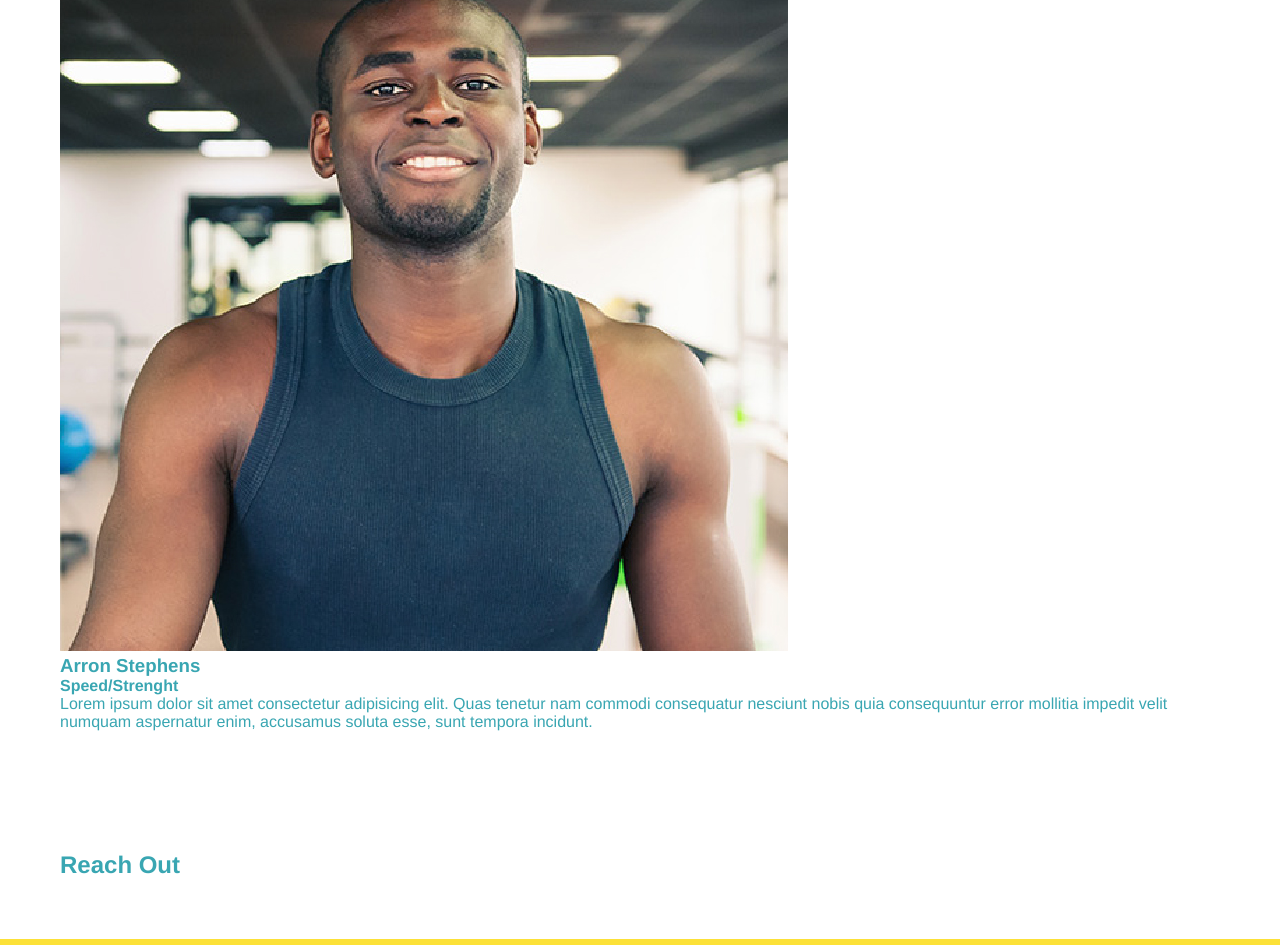
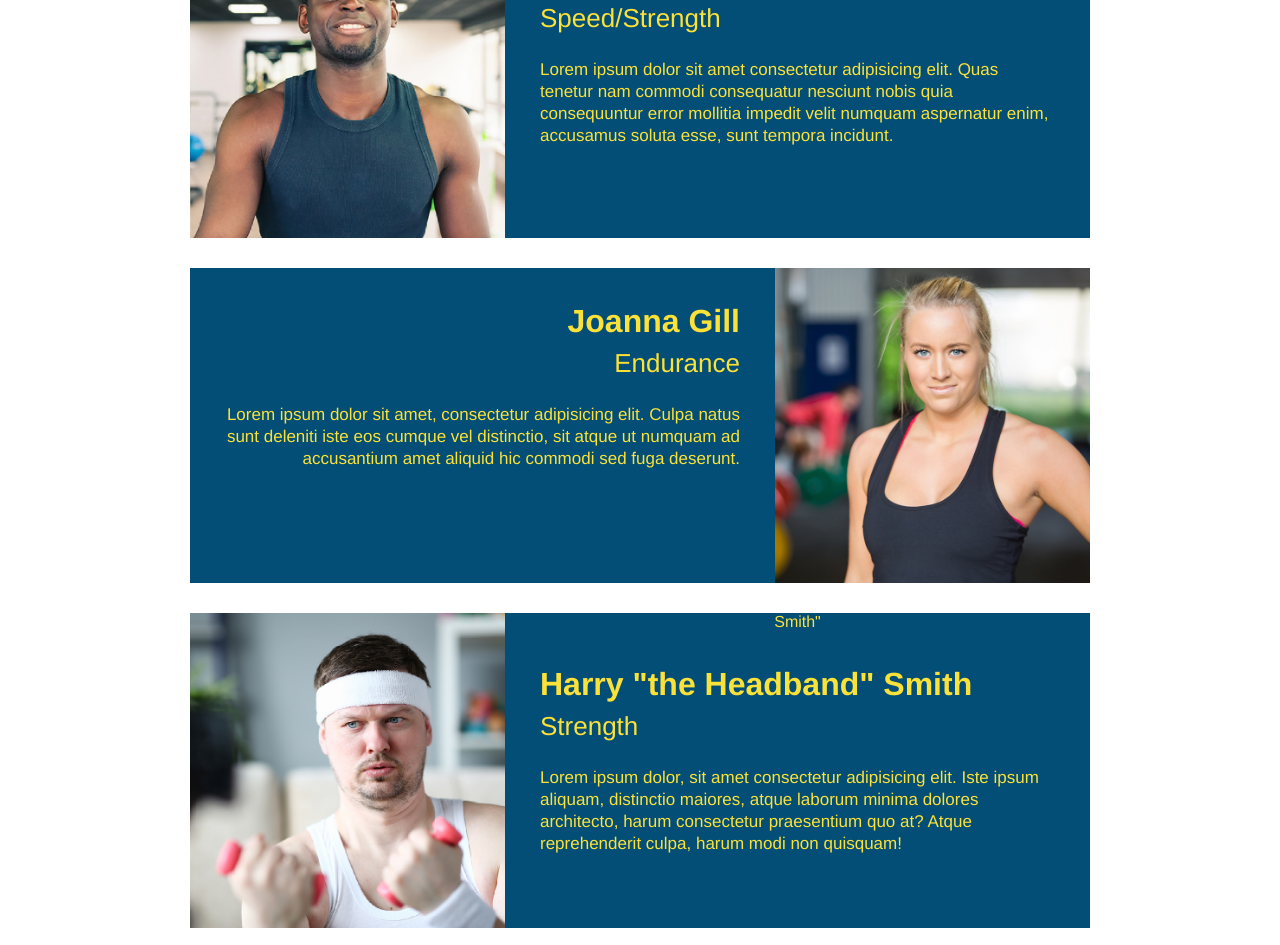
Before and after one commit to jd9913/Run-Buddy, a plain HTML site: page index.html in a window 1280 px wide. Shown: the part 2635-3580 px from the top of the page. Drawn offline with Linux system fonts and the light colour scheme.

Commit message:
trainers section update

```diff
--- a/assets/css/style.css
+++ b/assets/css/style.css
@@ -166,3 +166,44 @@ button {
 .steps span {
     font-size: 38px;
 }
+.trainers {
+    text-align: center;
+
+}
+.trainer{
+    width: 900px;
+    margin: 0 auto 30px auto;
+    background: #024e76;
+    color: #fce138;
+    overflow: auto;
+}
+.trainer img{
+    width: 35%;
+    float: left;
+}
+
+.trainer-bio{
+    padding: 35px;
+    float: left;
+    width: 65%;
+}
+.text-left{
+    text-align: left;
+
+}
+.text-right{
+    text-align: right;
+}
+.trainer-bio h3{
+    font-size: 32px;
+    margin-bottom: 8px;
+}
+.trainer-bio h4{
+    font-weight: lighter;
+    font-size: 26px;
+    margin-bottom: 25px;
+}
+.trainer-bio p{
+    font-size: 17px;
+    line-height: 1.3;
+}
--- a/index.html
+++ b/index.html
@@ -111,16 +111,36 @@
     </section>
 
     <!--"meet the trainers" section-->
-    <section id= "your-trainers" class="trainer">
+    <section id= "your-trainers" class="trainers">
         <h2 class="section-title primary-border"> Meet The Trainers</h2>
         <article class="trainer">
             <img src="./assets/images/trainer-1.jpg" alt="Arron Stephens in his workout clothes, ready to pump iron"/>
-            <div class="trainer-bio">
+            <div class="trainer-bio text-left">
                 <h3>Arron Stephens</h3>
-                <h4>Speed/Strenght</h4>
+                <h4>Speed/Strength</h4>
             <p>
                 Lorem ipsum dolor sit amet consectetur adipisicing elit. Quas tenetur nam commodi consequatur nesciunt nobis quia consequuntur error mollitia impedit velit numquam aspernatur enim, accusamus soluta esse, sunt tempora incidunt.
             </p>
+            </div>
+        </article>
+        <article class ="trainer">
+            <div class="trainer-bio text-right">
+                <h3>Joanna Gill</h3>
+                <h4>Endurance</h4>
+                <p>
+                    Lorem ipsum dolor sit amet, consectetur adipisicing elit. Culpa natus sunt deleniti iste eos cumque vel distinctio, sit atque ut numquam ad accusantium amet aliquid hic commodi sed fuga deserunt.
+                </p>
+            </div>
+            <img src="./assets/images/trainer-2.jpg" alt="Joanna gill cooling off after a workout."/>
+        </article>
+        <article class = "trainer">
+            <img src="./assets/images/trainer-3.jpg" alt =" Harry Smith wearing a headband and lifting comically small pink weights" />Smith"
+            <div class = "trainer-bio text-left">
+                <h3>Harry "the Headband" Smith</h3>
+                <h4>Strength</h4>
+                <p>
+                    Lorem ipsum dolor, sit amet consectetur adipisicing elit. Iste ipsum aliquam, distinctio maiores, atque laborum minima dolores architecto, harum consectetur praesentium quo at? Atque reprehenderit culpa, harum modi non quisquam!
+                </p>
             </div>
         </article>
 
```
